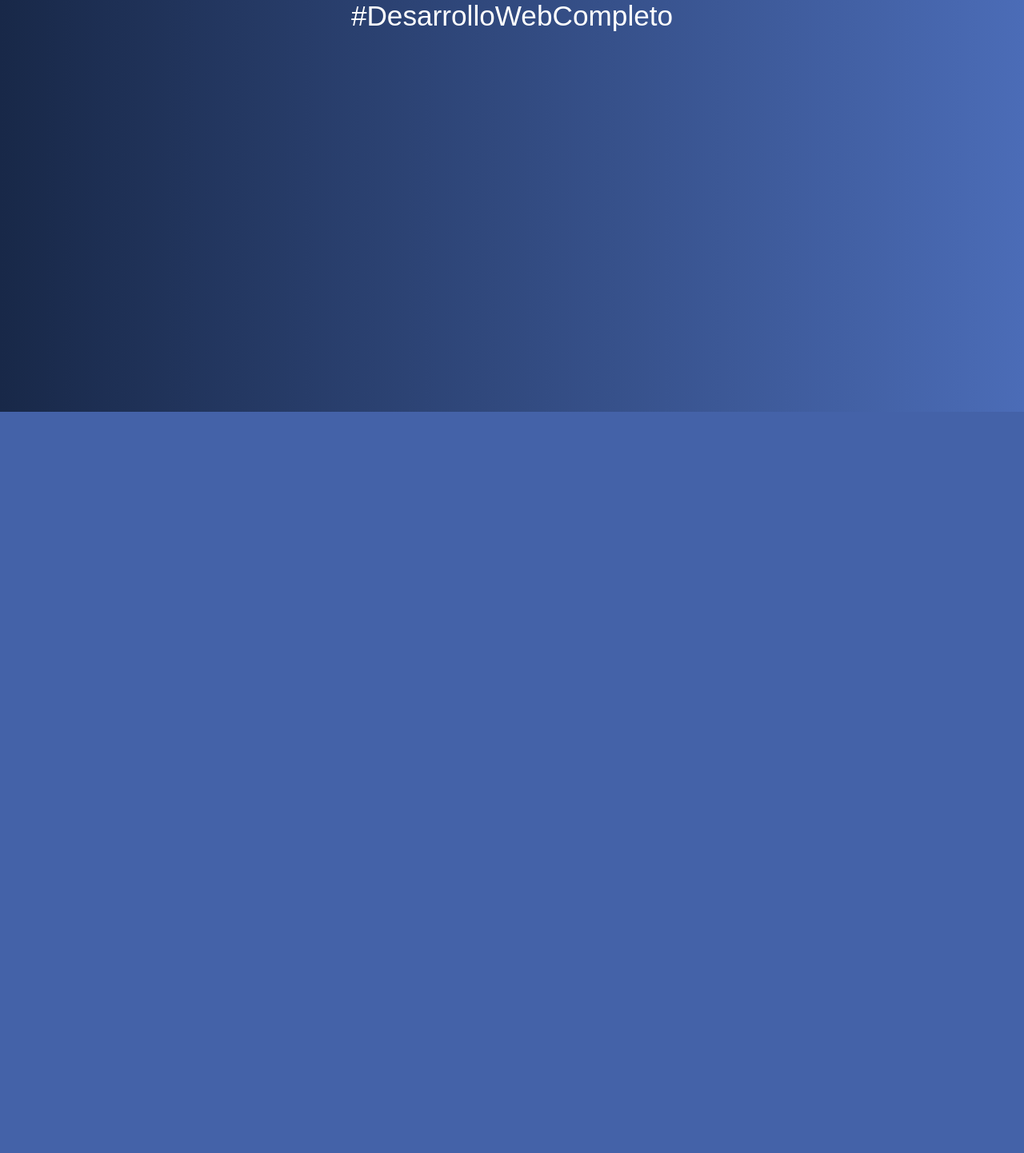
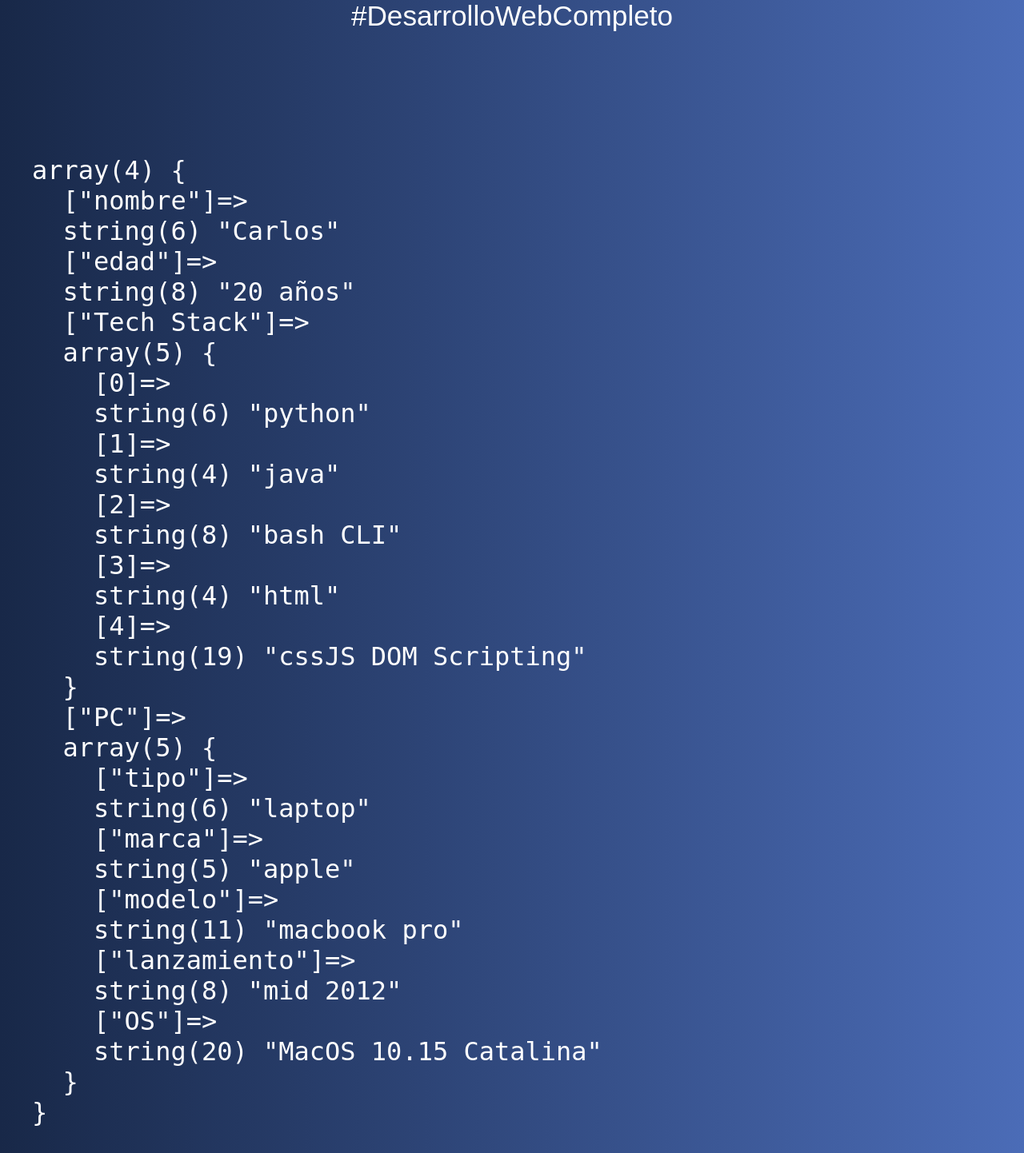
Before and after one commit to CarlosJCD/Curso-Web, a PHP site: page /09-arrays-assoc.php in a window 1280 px wide. Shown: the part 285-1727 px from the top of the page at 80% size. Before the commit the page ends 800 px from the top, so only its background shows below. Run offline with PHP 8.4, Linux system fonts and the light colour scheme.

Commit message:
Video #263 - Seccion #24 - Arrays asociativos

```diff
--- a/Proyecto_10_introduccion_a_PHP/09-arrays-assoc.php
+++ b/Proyecto_10_introduccion_a_PHP/09-arrays-assoc.php
@@ -1,6 +1,22 @@
 <?php include 'includes/header.php';
 
+//arreglos asociativos (Hashmaps/ Diccionarios)
 
+$usuario = [
+    'nombre' => 'Carlos',
+    'edad' => '20 años',
+    'Tech Stack' =>[ 'python', 'java', 'bash CLI', 'html', 'css'. 'JS DOM Scripting'],
+    'PC'=>[
+        'tipo' => 'laptop',
+        'marca' => 'apple',
+        'modelo' => 'macbook pro',
+        'lanzamiento' => 'mid 2012',
+        'OS' => 'MacOS 10.15 Catalina'
+    ]
+    ];
 
+echo '<pre>';
+var_dump($usuario);
+echo '</pre>';
 
 include 'includes/footer.php';
```
